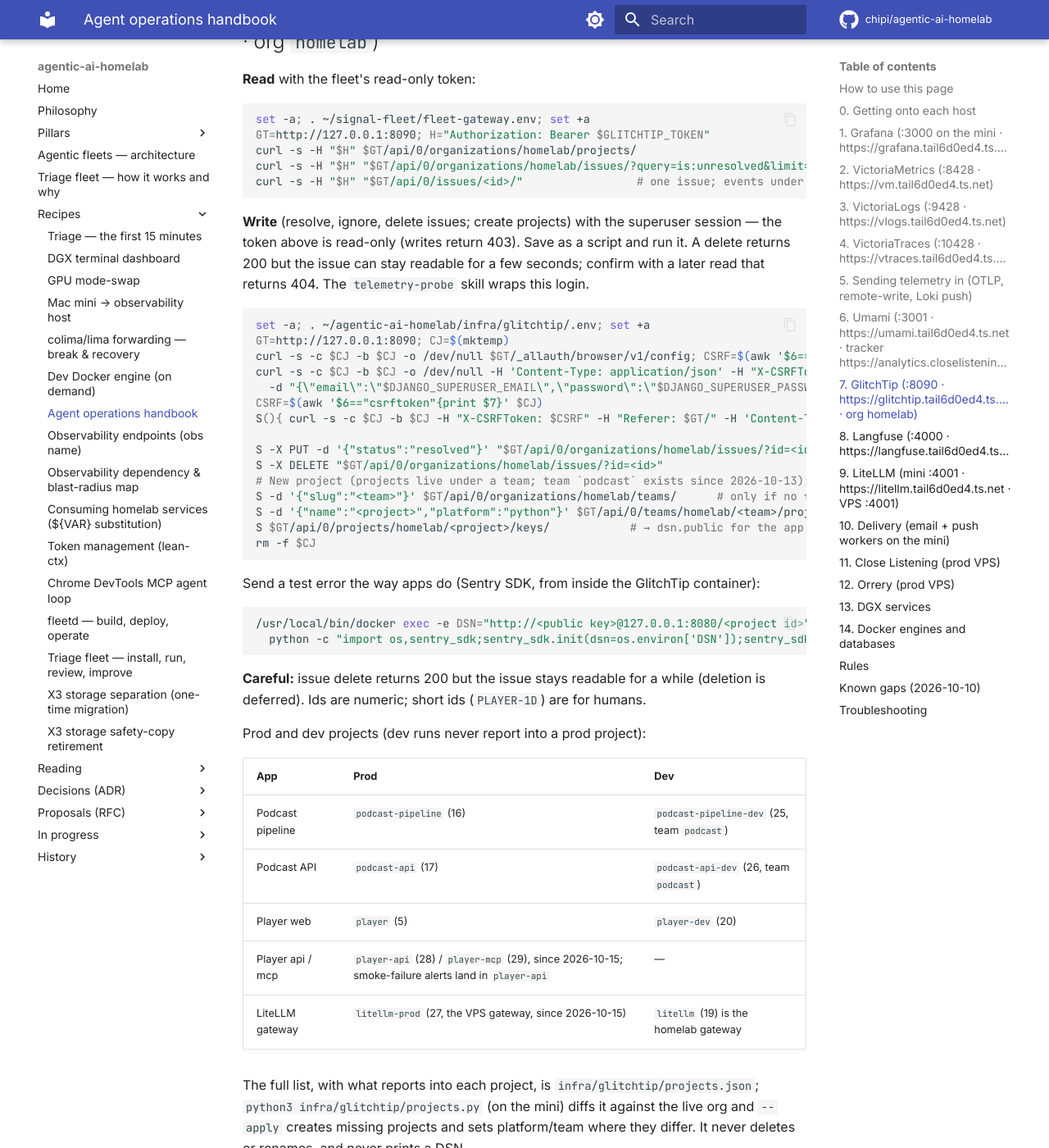
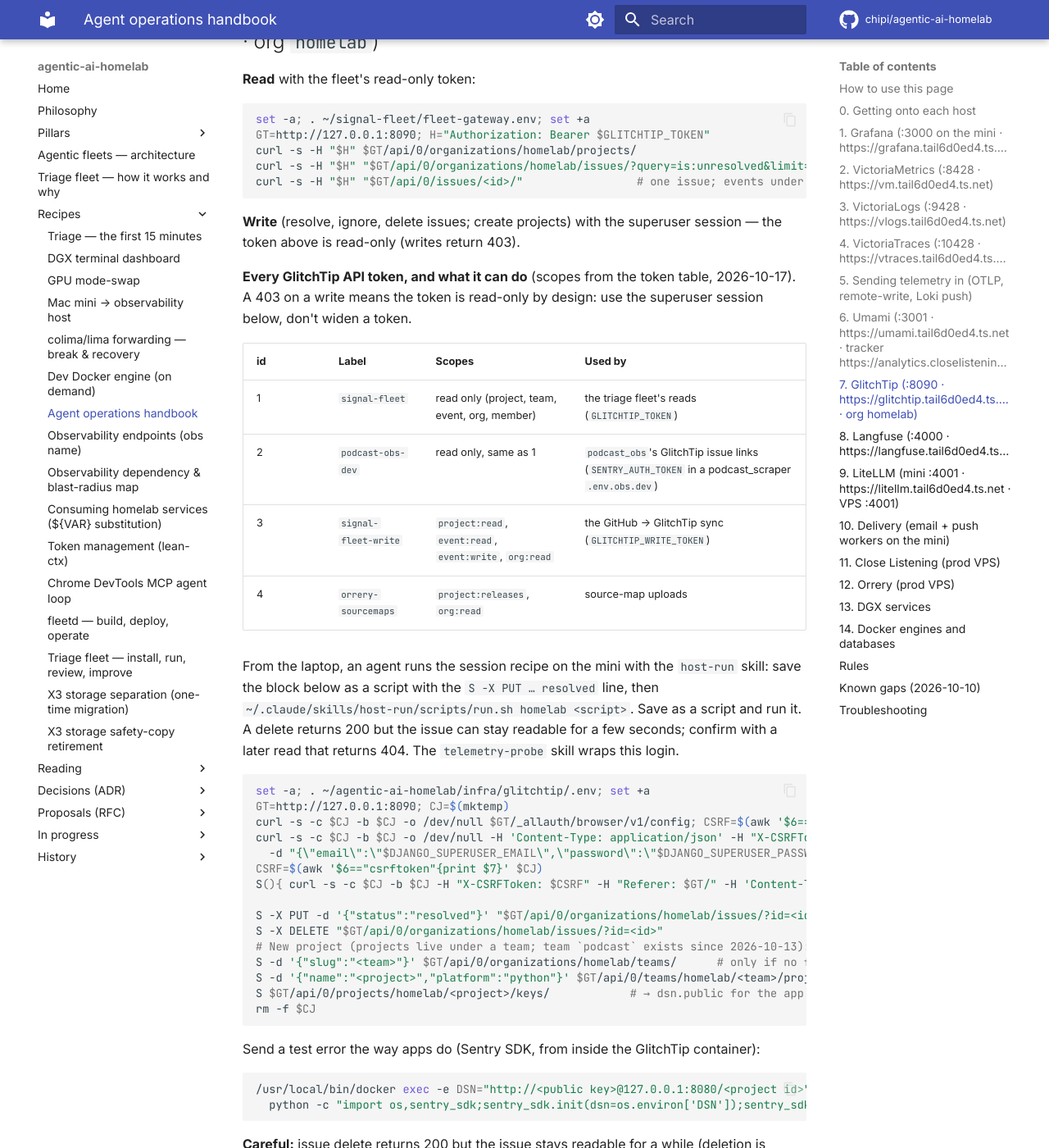
Before and after one commit to chipi/agentic-ai-homelab, an MkDocs documentation site: the page built from docs/recipes/agent-access.md, in a window 1280 px wide and 1400 px high, scrolled down 8465 px. Shown: the whole window at 82% size. Built offline with MkDocs 1.6.1 and Material for MkDocs 9.7.7, drawn with Linux system fonts in a browser that asks for light colours; comment, search, counter and statistics services are not loaded.

Commit message:
docs(handbook): every GlitchTip token and its scopes; a 403 on a write means use the session
The mobile session got a 403 resolving PLAYER-1I with podcast-obs-dev, which is
read-only by design (scopes 9361 = project/team/event/org/member read, the same as
the fleet's read token). Writes go through the superuser session, from the laptop
via the host-run skill. Scopes decoded from api_tokens_apitoken; the decoding
matches token 4's known project:releases + org:read (1032).

Co-Authored-By: Claude Opus 5.5 <noreply@anthropic.com>
Claude-Session: https://claude.ai/code/session_01MNRUHvgAHLZHoptNTkjS1c

````diff
--- a/docs/recipes/agent-access.md
+++ b/docs/recipes/agent-access.md
@@ -303,7 +303,21 @@ curl -s -H "$H" "$GT/api/0/issues/<id>/"                 # one issue; events und
 ```
 
 **Write** (resolve, ignore, delete issues; create projects) with the superuser session
-— the token above is read-only (writes return 403). Save as a script and run it.
+— the token above is read-only (writes return 403).
+
+**Every GlitchTip API token, and what it can do** (scopes from the token table, 2026-10-17). A 403 on a
+write means the token is read-only by design: use the superuser session below, don't widen a token.
+
+| id | Label | Scopes | Used by |
+|---|---|---|---|
+| 1 | `signal-fleet` | read only (project, team, event, org, member) | the triage fleet's reads (`GLITCHTIP_TOKEN`) |
+| 2 | `podcast-obs-dev` | read only, same as 1 | `podcast_obs`'s GlitchTip issue links (`SENTRY_AUTH_TOKEN` in a podcast_scraper `.env.obs.dev`) |
+| 3 | `signal-fleet-write` | `project:read`, `event:read`, `event:write`, `org:read` | the GitHub → GlitchTip sync (`GLITCHTIP_WRITE_TOKEN`) |
+| 4 | `orrery-sourcemaps` | `project:releases`, `org:read` | source-map uploads |
+
+From the laptop, an agent runs the session recipe on the mini with the `host-run` skill: save the
+block below as a script with the `S -X PUT … resolved` line, then
+`~/.claude/skills/host-run/scripts/run.sh homelab <script>`. Save as a script and run it.
 A delete returns 200 but the issue can stay readable for a few seconds; confirm with a
 later read that returns 404. The `telemetry-probe` skill wraps this login.
 
````
